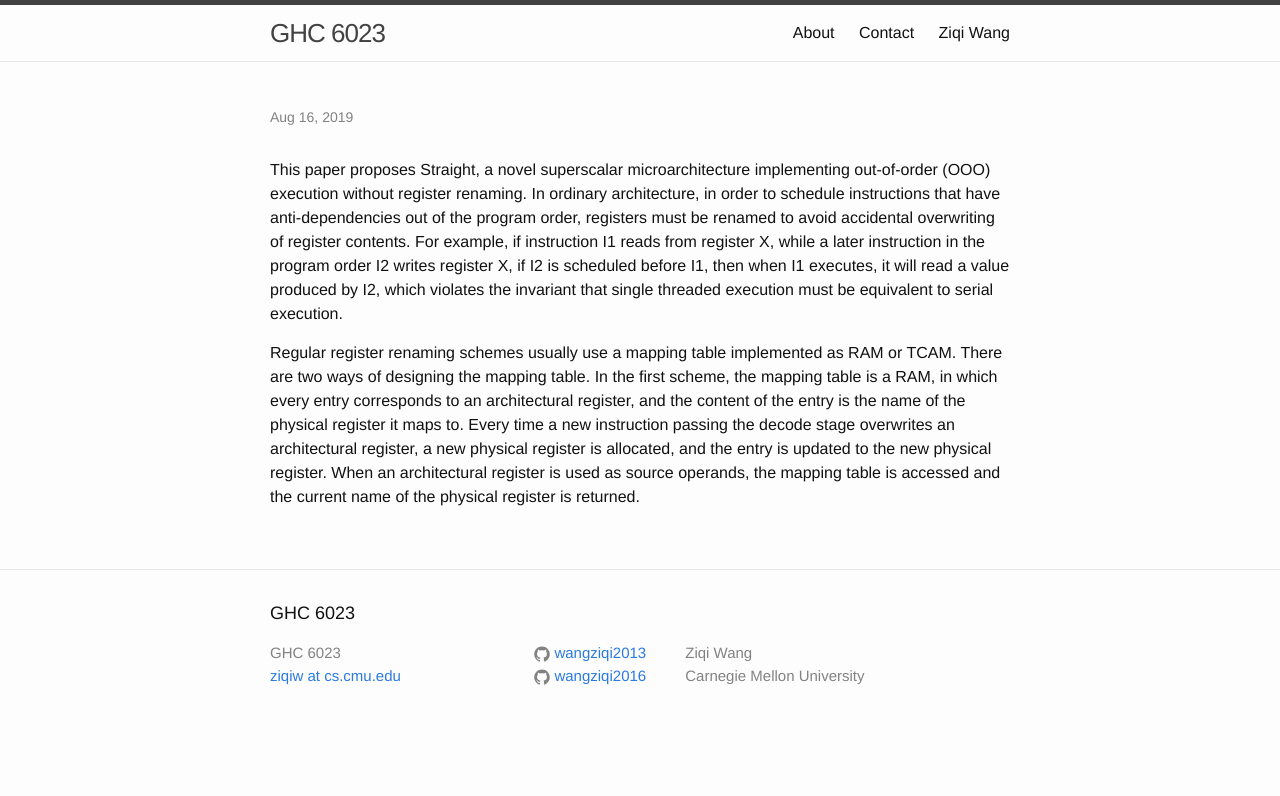
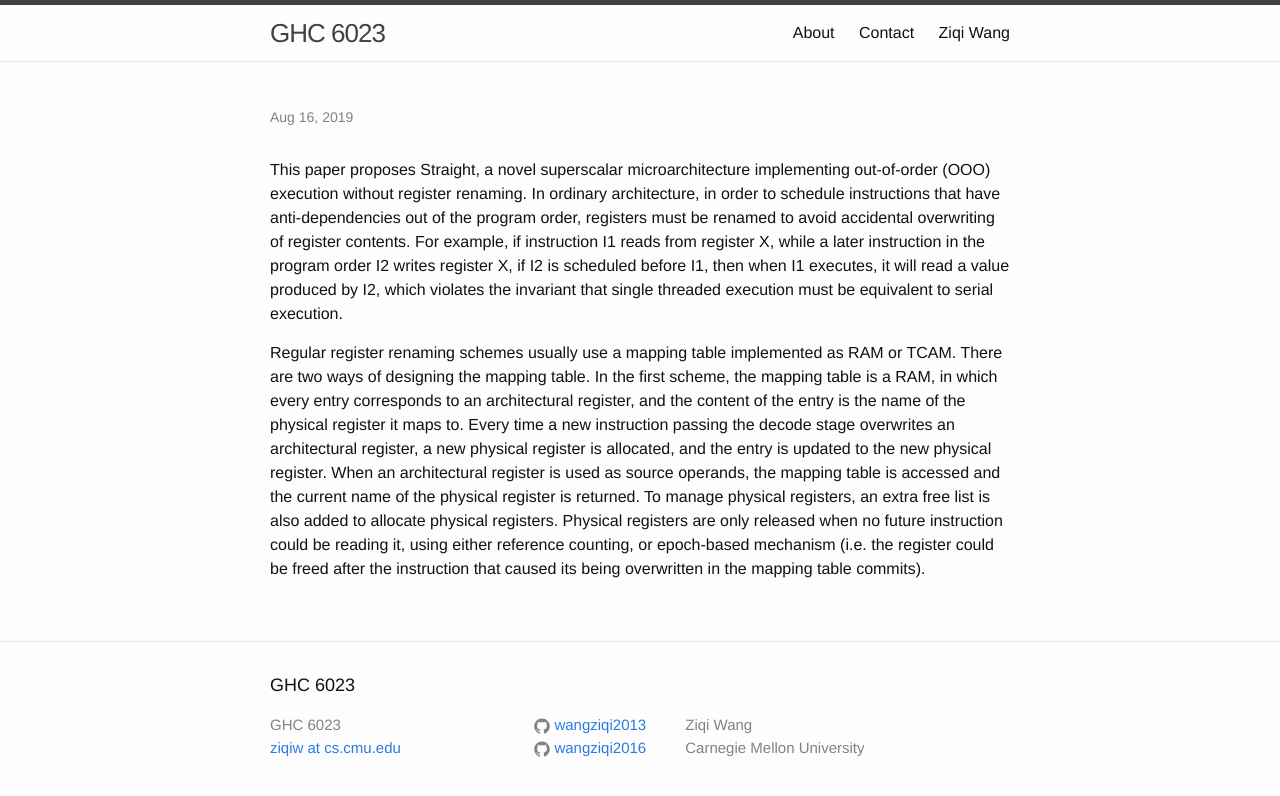
Before and after one commit to wangziqi2013/wangziqi2013.github.io, a Jekyll site: the page built from _posts/2019-08-15-straight.markdown, in a window 1280 px wide. Shown: the top 796 px of the page. Built offline with Jekyll 4.4.1, drawn with Linux system fonts in a browser that asks for light colours; our own code applies the rules of GitHub Pages for plain Markdown files.

Commit message:
Adding free list

```diff
--- a/_posts/2019-08-15-straight.markdown
+++ b/_posts/2019-08-15-straight.markdown
@@ -25,4 +25,7 @@ the mapping table. In the first scheme, the mapping table is a RAM, in which eve
 and the content of the entry is the name of the physical register it maps to. Every time a new instruction passing the decode
 stage overwrites an architectural register, a new physical register is allocated, and the entry is updated to the new
 physical register. When an architectural register is used as source operands, the mapping table is accessed and the
-current name of the physical register is returned.
+current name of the physical register is returned. To manage physical registers, an extra free list is also added to
+allocate physical registers. Physical registers are only released when no future instruction could be reading it, using
+either reference counting, or epoch-based mechanism (i.e. the register could be freed after the instruction that caused
+its being overwritten in the mapping table commits).
```
